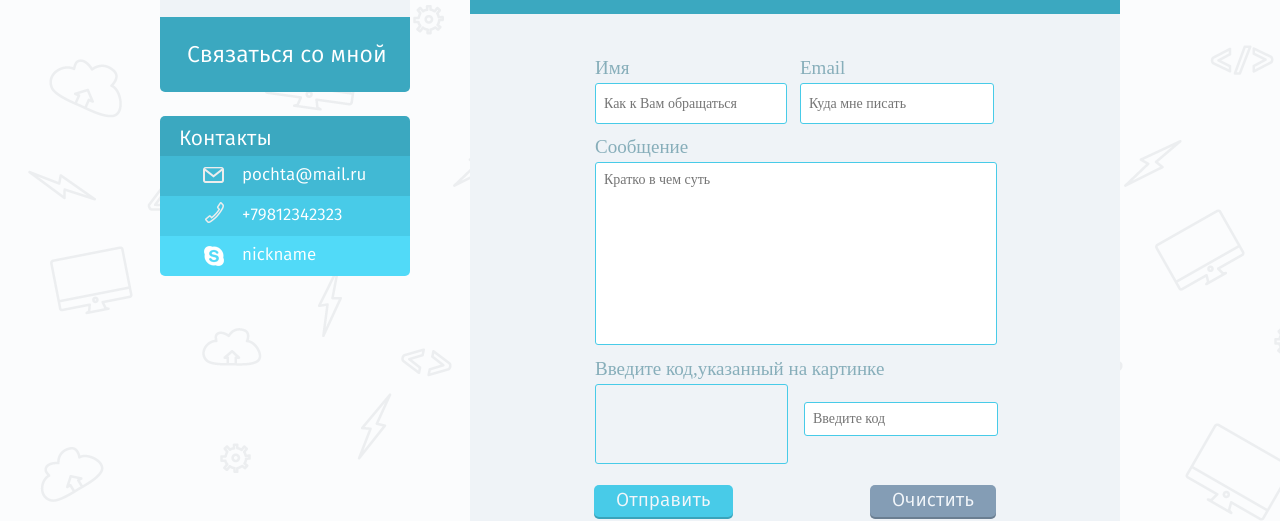
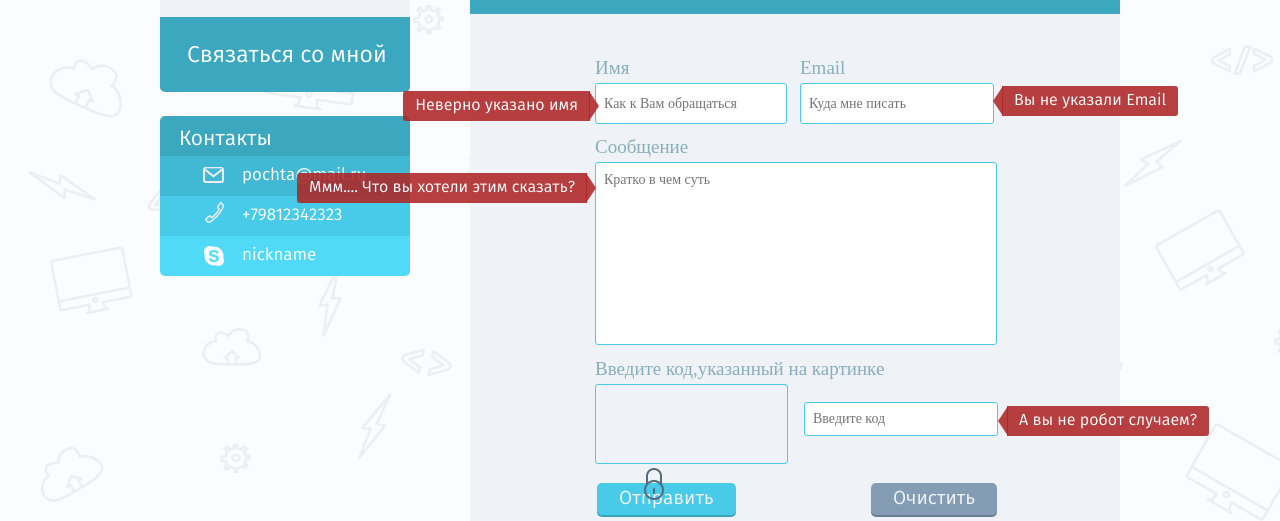
Before and after one commit to ByLf/site2, a website: page page2.html in a window 1280 px wide. Shown: the part 283-804 px from the top of the page. Drawn offline with Linux system fonts and the light colour scheme.

Commit message:
add normal buttons

```diff
--- a/Part_2/popup.css
+++ b/Part_2/popup.css
@@ -8,6 +8,65 @@
     z-index: 20;
     background-color: rgba(26, 67, 83, 0.76)
 }
-.bg-passive{
+.passive{
     display: none;
 }
+
+#name, #soap, #text, #secretCode{
+    font-size: 16px;
+    font-family: 'FiraSans Book';
+    color: white;
+    background-color: rgba(175, 36, 36, 0.87);
+    display: inline-block;
+    position: absolute;
+    padding: 2px 12px;
+    height: 30px;
+}
+#name:after, #soap:before, #text:after, #secretCode:before{
+    content: " ";
+    display: block;
+    position: absolute;
+    height: 0px;
+    width: 0px;
+    border-color:rgba(175, 36, 36, 0.87);
+    border-top: 15px solid transparent;
+    border-bottom:  15px solid transparent;
+    border-style: solid;
+    top: 0;
+}
+
+#name:after,#text:after{
+    border-left-width: 10px;
+    border-right-color: transparent;
+    right: -12px;
+}
+#soap:before, #secretCode:before{
+    border-right-width: 10px;
+    border-left-color: transparent;
+    left: -12px;
+}
+
+#name{
+    top: 215px;
+    right: 530px;
+    border-bottom-left-radius: 3px;
+    border-top-left-radius: 3px;
+}
+#soap{
+    top: 210px;
+    left: 842px;
+    border-bottom-right-radius: 3px;
+    border-top-right-radius: 3px;
+}
+#text{
+    top:297px;
+    right:533px;
+    border-bottom-left-radius: 3px;
+    border-top-left-radius: 3px;
+}
+#secretCode{
+    top:530px;
+    left:847px;
+    border-bottom-right-radius: 3px;
+    border-top-right-radius: 3px;
+}
--- a/page2.html
+++ b/page2.html
@@ -9,6 +9,7 @@
     <link rel="stylesheet" href="bower_components/normalize-css/normalize.css">
     <link rel="stylesheet" href="fonts/font-face.css">
     <link rel="stylesheet" href="style.css">
+    <link rel="stylesheet" href="Part_2/popup.css">
 </head>
 <body>
    <div class="wrap clearfix">
@@ -57,7 +58,7 @@
         <div class="content">
             <section class="page1">
                 <h2 class="project">У вас интересный проект? Напишите мне</h2>
-                <form class="page3">
+                <form id="page3">
                     <div class="enter">
                       <label for="Fio">Имя</label>
                       <input id="Fio" type="text" placeholder="Как к Вам обращаться">
@@ -75,11 +76,17 @@
                        <div class="capchaImage"></div>
                        <input id="capcha" type="text" placeholder="Введите код">
                    </div>
-                    <button type="submit" class="Submit">Отправить</button>
-                    <button type="reset" class="Clear">Очистить</button>
+                   <div class="buttons">
+                     <button type="submit" class="Submit Input">Отправить</button>
+                     <button type="reset" class="Clear Input">Очистить</button>
+                   </div>
                 </form>
             </section>
         </div>
+           <div id="name">Неверно&nbsp;указано&nbsp;имя</div>
+           <div id="soap">Вы&nbsp;не&nbsp;указали&nbsp;Email</div>
+           <div id="text">Ммм....&nbsp;Что&nbsp;вы&nbsp;хотели этим&nbsp;сказать?</div>
+           <div id="secretCode">А&nbsp;вы&nbsp;не&nbsp;робот&nbsp;случаем?</div>
     </div>
     <script type="text/javascript" src="js/menu.js"></script>
     </div>
--- a/style.css
+++ b/style.css
@@ -99,6 +99,7 @@ filter: progid:DXImageTransform.Microsoft.gradient( startColorstr='#1c667a', end
 .wrapper{
     width: 960px;
     margin: 0px auto;
+    position: relative;
 }
 .menu, .contact, .section, .page1, .block, .autorization{
     border-radius: 5px;
@@ -402,7 +403,7 @@ filter: progid:DXImageTransform.Microsoft.gradient( startColorstr='#1c667a', end
     margin-left: 70px;
 }
 
-.page3{
+#page3{
     width: 416px;
     margin: 30px auto;
 }
@@ -458,38 +459,42 @@ filter: progid:DXImageTransform.Microsoft.gradient( startColorstr='#1c667a', end
     float: right;
     margin-top: 22px;
 }
-.Submit,.Clear{
+.buttons{
+    margin: 20px 10px;
+    width: 400px;
+    position: relative;
+}
+.Input{
+    position: absolute;
     border-radius: 5px;
     border-width: 0;
-    height: 34px;
     padding: 0 22px;
     padding-bottom: 2px;
     color: #f2f6fa;
-    font-size: 19px;
     box-shadow: inset 0px -2px 0px 0px rgba(0,0,0,0.2);
     transition: all 0.2s ease 0s;
-    position: relative;
-    margin: 22px 7px;
-    margin-bottom: 24px;
+    background-color: #48cbe8;
 }
-.Submit:hover,.Clear:hover{
-    box-shadow: none;
-    margin-top: 24px;
-    margin-bottom: 22px;
+.Input:hover{
+   margin-top: 2px;
+   box-shadow: none;
 }
-.Submit:active,.Clear:active{
+.Input:active{
     box-shadow: inset 0px 2px 0px 0px rgba(0,0,0,0.2);
-    margin-top: 26px;
-    margin-bottom: 20px;
+    margin-top: 4px;
     padding-top: 2px;
+}
+.Submit,.Clear{
+    height: 34px;
+    font-size: 19px;
 }
 .Submit{
     background-color: #48cbe8;
-    float: left;
+    left: 0;
 }
 .Clear{
     background-color: #849db5;
-    float: right;
+    right: 0;
 }
 
 .wrap {
@@ -503,7 +508,6 @@ filter: progid:DXImageTransform.Microsoft.gradient( startColorstr='#1c667a', end
     margin-top: 8px;
 }
 .footer{
-    position: relative;
     height: 77px;
     font-family: 'FiraSans Ligth';
     font-size: 14.1px;
```
Also changed, not shown: Part_2/login.css (+22 -1 lines), Part_2/page3.html (+1 -1 lines), Part_2/proba.html (added, +15 -0 lines), js/validation.js (+26 -3 lines).
